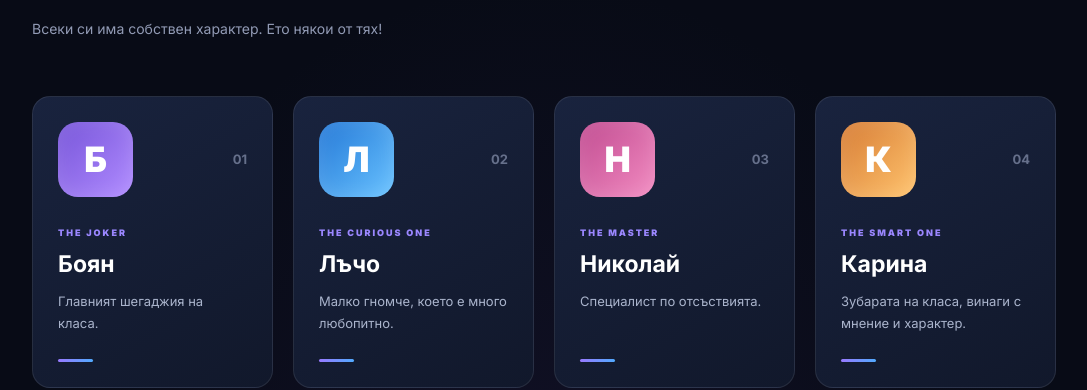
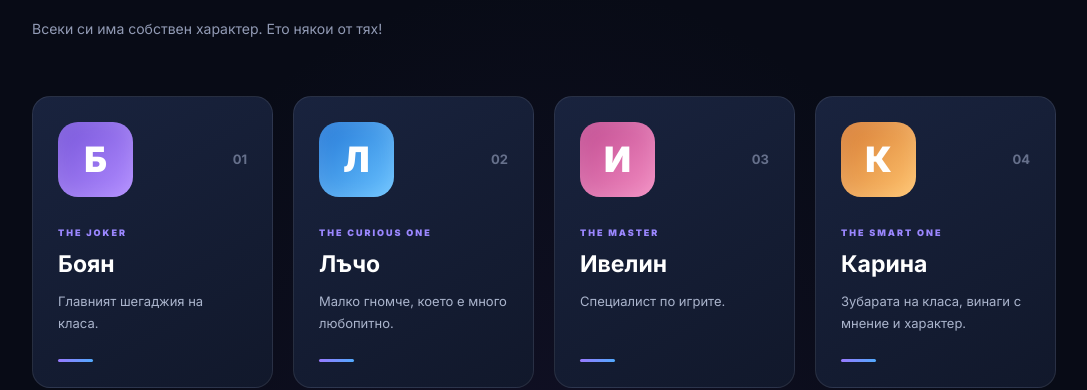
Before and after one commit to borisstoqnov1010-tech/7dklas, a plain HTML site: page index.html in a window 1280 px wide. Shown: the part 2008-2398 px from the top of the page, without its empty margins (96-1183 px from the left). Drawn offline with Linux system fonts and the light colour scheme.

Commit message:
Update index.html

```diff
--- a/index.html
+++ b/index.html
@@ -209,13 +209,13 @@
 
             <div class="student-card">
                 <div class="student-top">
-                    <div class="student-avatar avatar-pink">Н</div>
+                    <div class="student-avatar avatar-pink">И</div>
                     <span class="student-number">03</span>
                 </div>
 
                 <div class="student-role">THE MASTER</div>
-                <h3>Николай</h3>
-                <p>Специалист по отсъствията.</p>
+                <h3>Ивелин</h3>
+                <p>Специалист по игрите.</p>
                 <div class="student-line"></div>
             </div>
 
```
